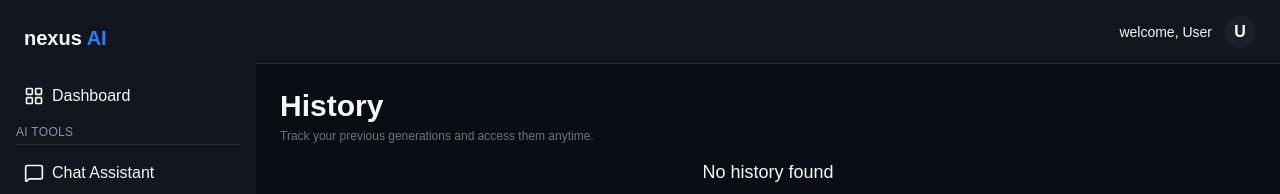
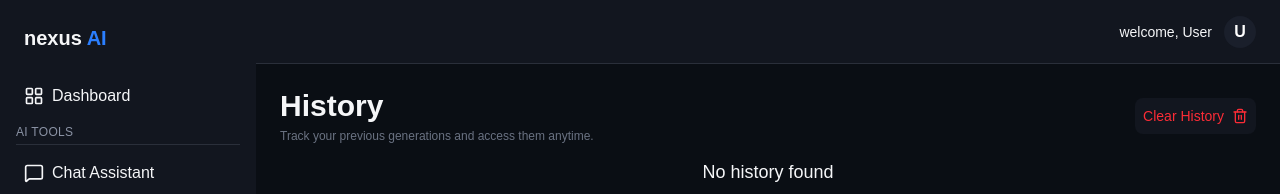
Before and after one commit to Ateeb-Karim/ai-saas-app, a Next.js app: page /history in a window 1280 px wide. Shown: the top 194 px of the page. Built offline with nearby package versions, Linux system fonts and the light colour scheme; no server answers.

Commit message:
almost done with history

```diff
--- a/app/(dashboard)/history/page.tsx
+++ b/app/(dashboard)/history/page.tsx
@@ -11,6 +11,7 @@ import {
 } from "lucide-react";
 import { JSX, useEffect, useState } from "react";
 import { FilterType, HistoryEntry } from "@/types/types";
+import { clearHistory, deleteHistory } from "@/lib/history";
 
 export default function HistoryPage(): React.JSX.Element {
   const [filterType, setFilterType] = useState<FilterType[]>([
@@ -24,6 +25,14 @@ export default function HistoryPage(): React.JSX.Element {
   ]);
   const [history, setHistory] = useState<HistoryEntry[]>([]);
 
+  const activeFilter =
+    filterType.find((type: FilterType) => type.active)?.type ?? "all";
+
+  const filteredHistory = history.filter(
+    (item: HistoryEntry) =>
+      activeFilter === "all" || item.tool === activeFilter,
+  );
+
   const toggleActive = (i: number) => {
     setFilterType(
       filterType.map((type: FilterType, idx: number) => ({
@@ -31,6 +40,11 @@ export default function HistoryPage(): React.JSX.Element {
         active: i === idx,
       })),
     );
+  };
+
+  const deleteItem = (id: string) => {
+    deleteHistory(id);
+    setHistory((prev) => prev.filter((entry) => entry.id !== id));
   };
 
   useEffect(() => {
@@ -41,13 +55,27 @@ export default function HistoryPage(): React.JSX.Element {
 
   return (
     <div className="flex flex-col items-start gap-3.5 w-full h-full text-[#F5F6F8] px-4 sm:px-0">
-      <div className="w-full">
+      <div className="w-full flex justify-between">
+        <div className="flex flex-col">
           <h1 className="text-3xl font-bold">History</h1>
           <p className="text-gray-500 font-medium text-xs mt-1">
             Track your previous generations and access them anytime.
           </p>
         </div>
-      {history.length === 0 && (
+        <div className="flex items-center justify-end">
+          <button
+            onClick={() => {
+              clearHistory();
+              setHistory([]);
+            }}
+            className="p-2 bg-[#12161F] text-red-500 rounded-lg cursor-pointer hover:bg-red-600 hover:text-white active:scale-95 transition-all duration-200 flex items-center gap-2"
+          >
+            <p className="text-sm font-medium">Clear History</p>
+            <Trash2Icon className="h-4 w-4" />
+          </button>
+        </div>
+      </div>
+      {filteredHistory.length === 0 && (
         <div className="w-full flex flex-col items-center justify-center gap-3.5">
           <p className="text-lg text-[#F5F6F8]">No history found</p>
         </div>
@@ -67,7 +95,8 @@ export default function HistoryPage(): React.JSX.Element {
         </div>
       </div>
       <div className="w-full flex flex-col gap-2.5">
-        {history.map((historyItem: HistoryEntry, i: number): JSX.Element => {
+        {filteredHistory.map(
+          (historyItem: HistoryEntry, i: number): JSX.Element => {
             return (
               <div
                 key={i}
@@ -95,19 +124,25 @@ export default function HistoryPage(): React.JSX.Element {
                     )}
                   </div>
                   <div>
-                  <p className="text-lg text-[#F5F6F8]">{historyItem.title}</p>
+                    <p className="text-lg text-[#F5F6F8]">
+                      {historyItem.title}
+                    </p>
                     <p className="text-[#8B93A5] font-normal text-sm">
                       {historyItem.tool} .{" "}
                       {new Date(historyItem.timestamp).toLocaleString()}
                     </p>
                   </div>
                 </div>
-              <div className="p-3 bg-[#12161F] text-red-500 rounded-lg cursor-pointer hover:bg-red-600 hover:text-white active:scale-95 transition-all duration-200">
+                <button
+                  onClick={() => deleteItem(historyItem.id)}
+                  className="p-3 bg-[#12161F] text-red-500 rounded-lg cursor-pointer hover:bg-red-600 hover:text-white active:scale-95 transition-all duration-200"
+                >
                   <Trash2Icon />
-              </div>
+                </button>
               </div>
             );
-        })}
+          },
+        )}
       </div>
     </div>
   );
```
Lines whose indentation alone changed are shown as unchanged.
